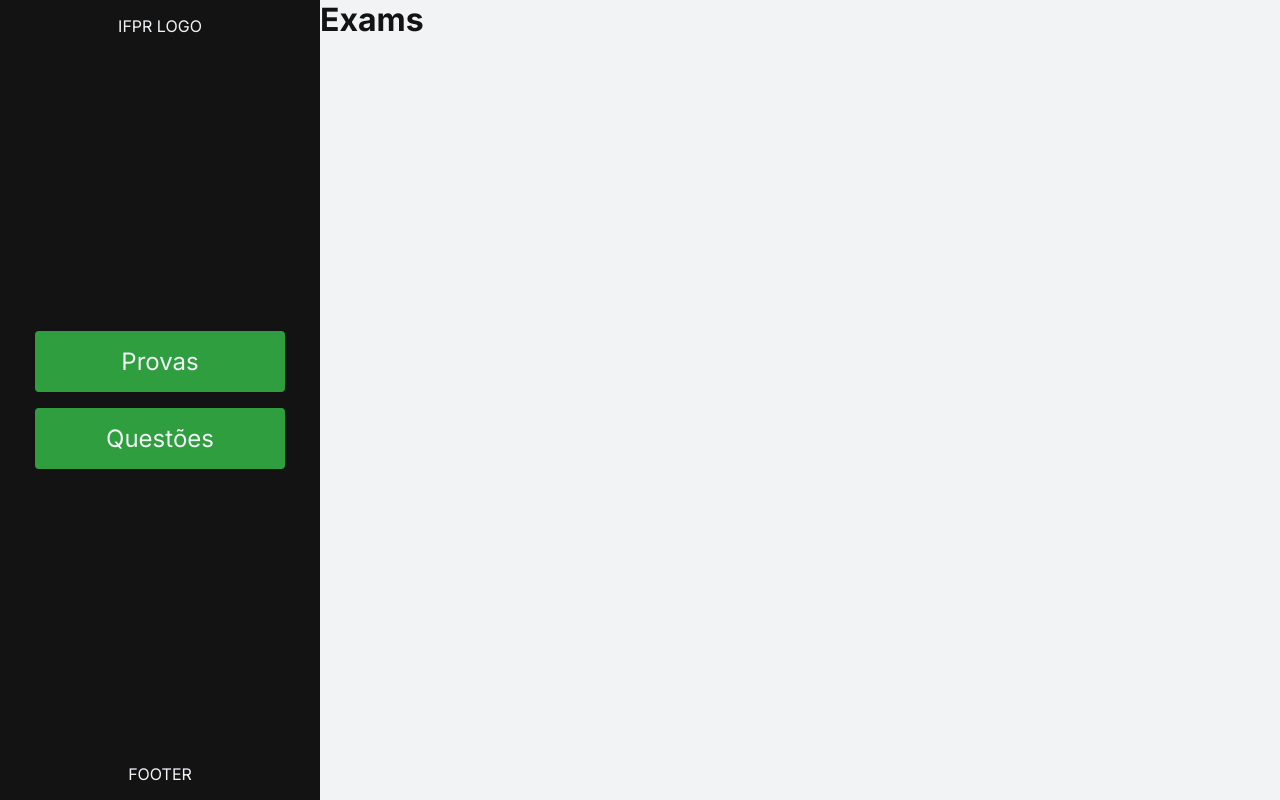
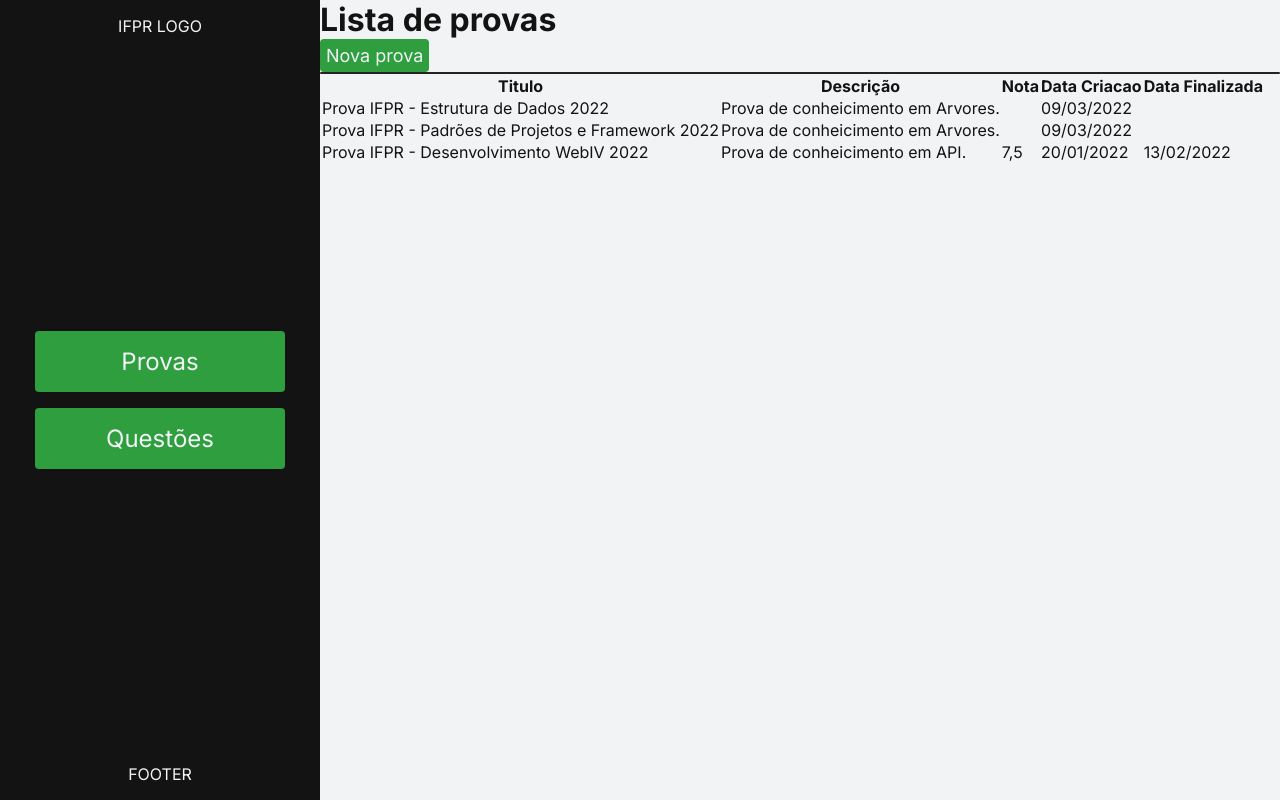
Before and after one commit to brugaspar/IFPR, a React (Vite) app: page / in a window 1280 px wide. Built offline with nearby package versions, Linux system fonts and the light colour scheme.

Commit message:
Adicionado Tabela, populando com elementos statico

```diff
--- a/src/pages/Exams/index.tsx
+++ b/src/pages/Exams/index.tsx
@@ -1,9 +1,69 @@
+import { Button } from "../../components/Button";
+import { Separator } from "../../components/Separator";
 import { Container } from "./styles";
 
+
 export function Exams() {
+
+  const challenges = [
+    {
+      id: "1",
+      status: "Rascunho",
+      title: "Prova IFPR - Estrutura de Dados 2022",
+      description: "Prova de conheicimento em Arvores.",
+      grade: "",
+      created_at: "09/03/2022",
+      finished_at: "",
+    },
+    {
+      id: "2",
+      status: "Criada",
+      title: "Prova IFPR - Padrões de Projetos e Framework 2022",
+      description: "Prova de conheicimento em Arvores.",
+      grade: "",
+      created_at: "09/03/2022",
+      finished_at: "",
+    },
+    {
+      id: "3",
+      status: "Encerrada",
+      title: "Prova IFPR - Desenvolvimento WebIV 2022",
+      description: "Prova de conheicimento em API.",
+      grade: "7,5",
+      created_at: "20/01/2022",
+      finished_at: "13/02/2022",
+    }
+  ];
+
   return (
     <Container>
-      <h1>Exams</h1>
+      <div className="flex-div">
+        <h1>Lista de provas</h1>
+        <Button >Nova prova</Button>
+      </div>
+      <Separator />
+      <table>
+        <thead>
+          <tr>
+            <th>Titulo</th>
+            <th>Descrição</th>
+            <th>Nota</th>
+            <th>Data Criacao</th>
+            <th>Data Finalizada</th>
+          </tr>
+        </thead>
+        <tbody>
+          {challenges.map((challenge) => (
+            <tr key={challenge.id}>
+              <td title={challenge.title}>{challenge.title}</td>
+              <td title={challenge.description}>{challenge.description}</td>
+              <td title={challenge.grade}>{challenge.grade}</td>
+              <td title={challenge.created_at}>{challenge.created_at}</td>
+              <td title={challenge.finished_at}>{challenge.finished_at}</td>
+            </tr>
+          ))}
+        </tbody>
+      </table>
     </Container>
   );
 }
```
